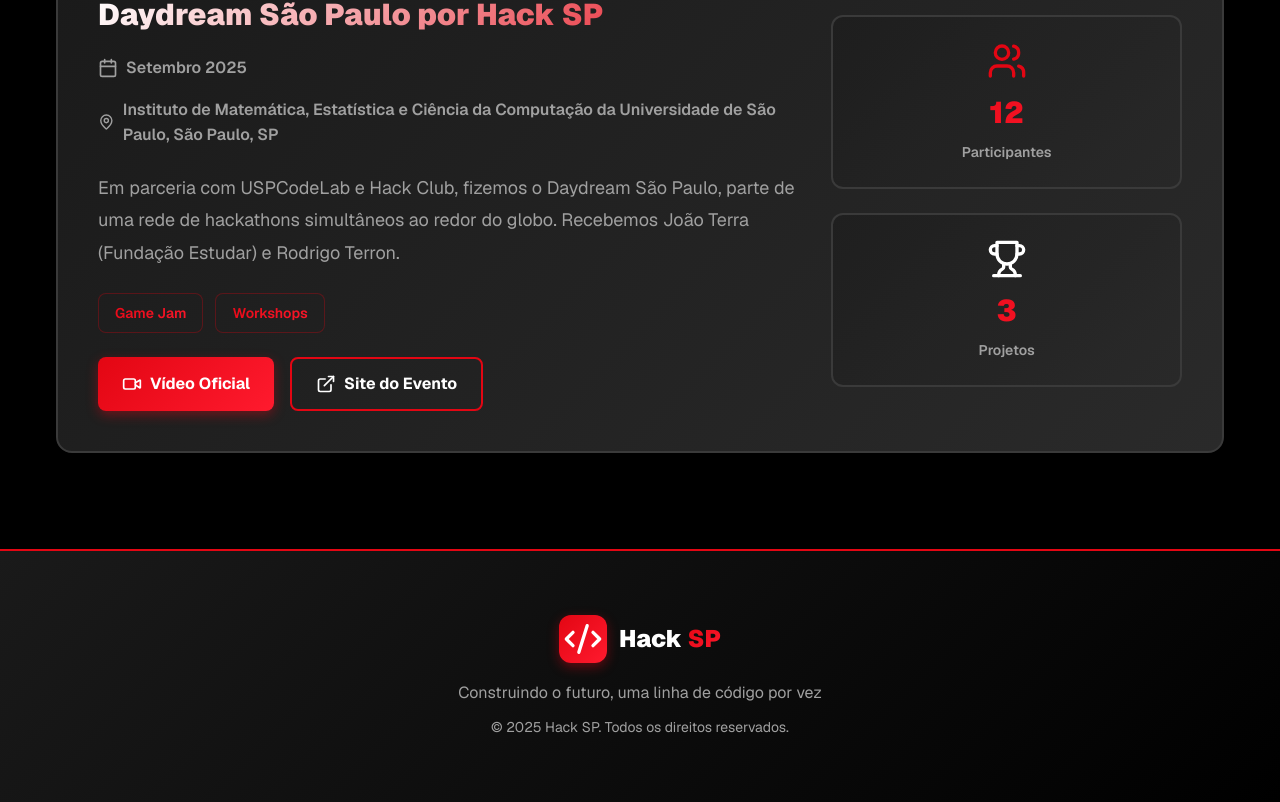
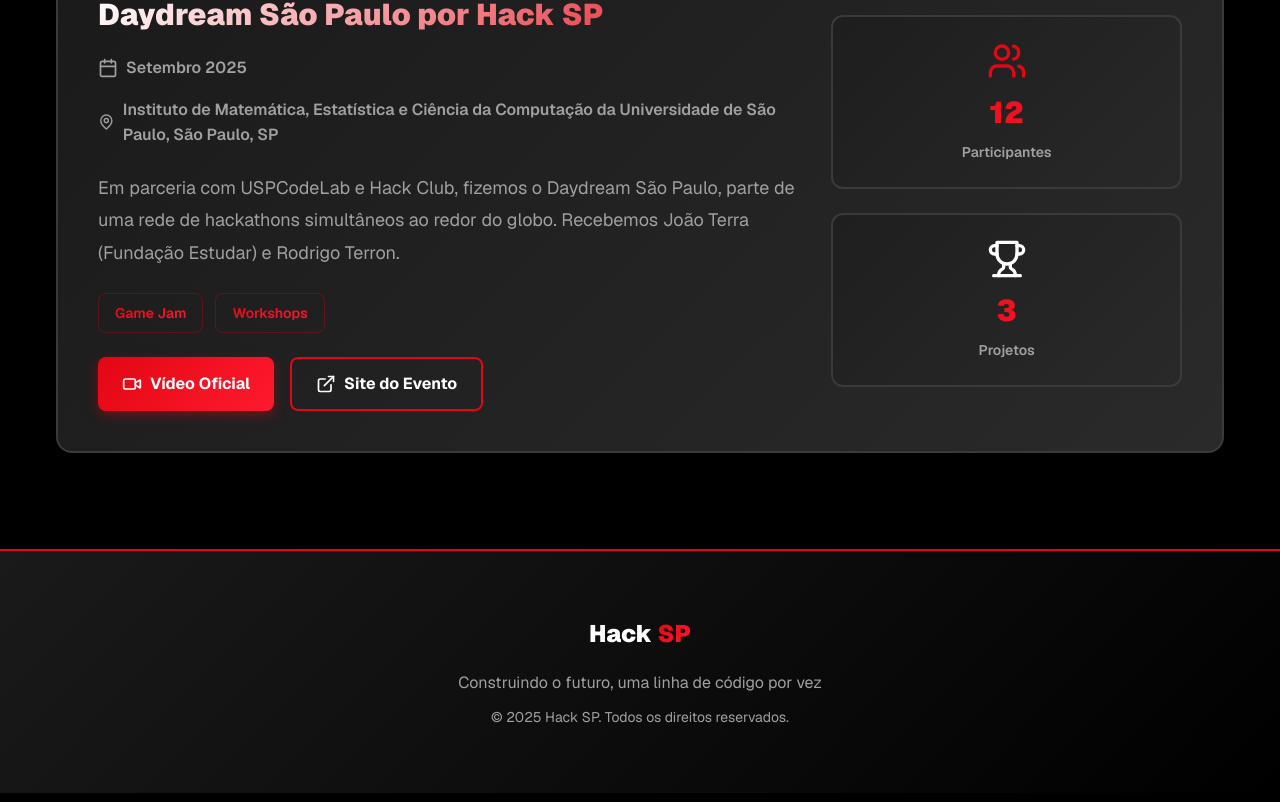
Before and after one commit to HACK-SP-BR/we-are-hack-sp, a Next.js app: page /past-events in a window 1280 px wide. Shown: the part 539-1341 px from the top of the page. Built offline with nearby package versions, Linux system fonts and the light colour scheme.

Commit message:
minor consistancy fixes

```diff
--- a/app/page.tsx
+++ b/app/page.tsx
@@ -302,9 +302,6 @@
           <div className="footer-grid">
             <div className="footer-section">
               <div className="logo-container" style={{ marginBottom: "1rem" }}>
-                <div className="logo-icon">
-                  <Code2 className="icon-lg icon-white" />
-                </div>
                 <span className="logo-text">
                   Hack <span className="logo-highlight">SP</span>
                 </span>
--- a/app/past-events/page.tsx
+++ b/app/past-events/page.tsx
@@ -170,9 +170,6 @@
       <footer className="footer">
         <div className="container text-center">
           <div className="logo-container" style={{ justifyContent: "center", marginBottom: "1rem" }}>
-            <div className="logo-icon">
-              <Code2 className="icon-lg icon-white" />
-            </div>
             <span className="logo-text">
               Hack <span className="logo-highlight">SP</span>
             </span>
```
